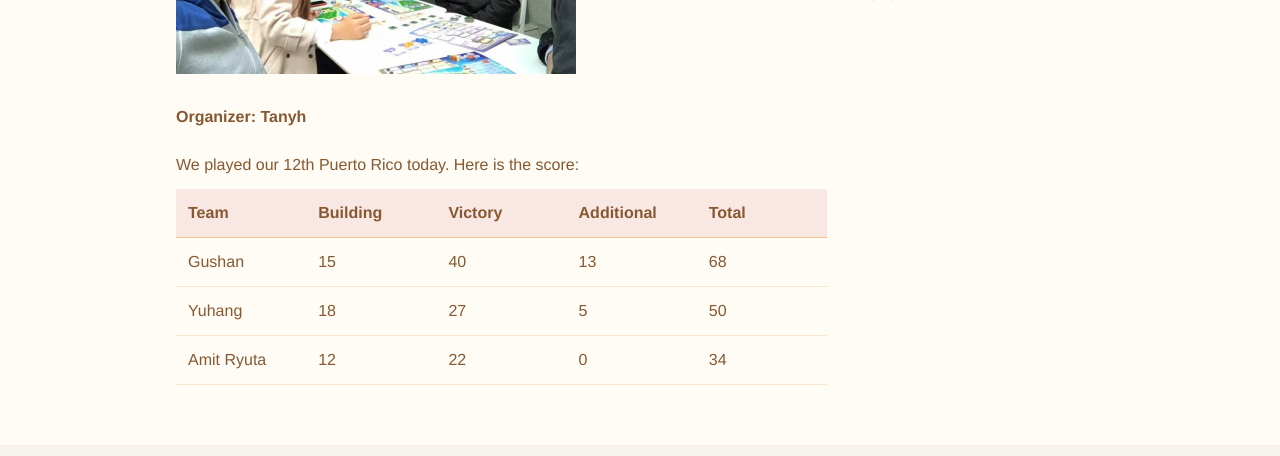
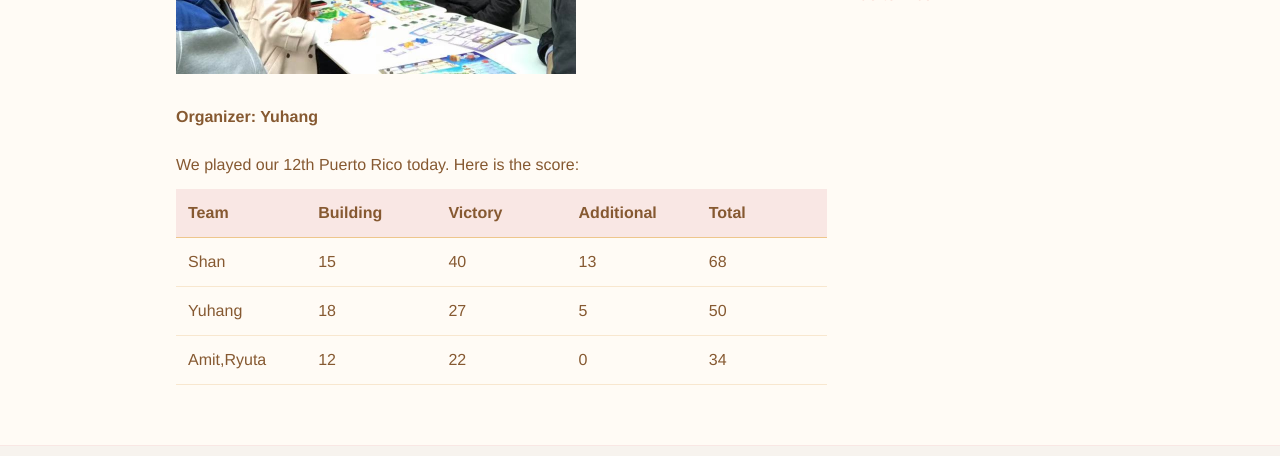
Before and after one commit to dt-np/xteam, a Jekyll site: the page built from _posts/2018-10-25-PR12.md, in a window 1280 px wide. Shown: the part 526-982 px from the top of the page. Built offline with Jekyll 4.4.1, drawn with Linux system fonts in a browser that asks for light colours.

Commit message:
modify PR12

```diff
--- a/_posts/2018-10-25-PR12.md
+++ b/_posts/2018-10-25-PR12.md
@@ -9,12 +9,12 @@ categories: pr
 <img src="/images/pr_20181025.jpg" width="400"/>
 </a>
 
-**Organizer: Tanyh**
+**Organizer: Yuhang**
 
 We played our 12th Puerto Rico today. Here is the score:
 
 | Team                | Building | Victory | Additional | Total |
 | --------------------| -------- | ------- | ---------- | ----- |
-| Gushan              | 15       | 40      | 13         | 68    |
+| Shan                | 15       | 40      | 13         | 68    |
 | Yuhang              | 18       | 27      | 5          | 50    |
-| Amit Ryuta          | 12       | 22      | 0          | 34    |
+| Amit,Ryuta          | 12       | 22      | 0          | 34    |
```
